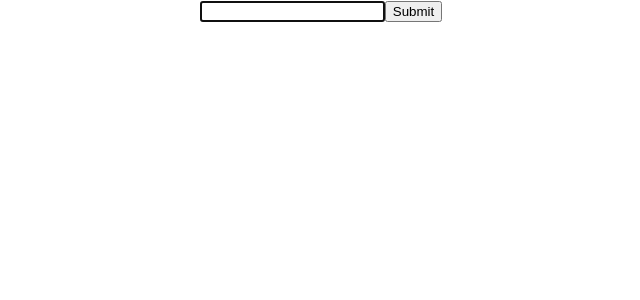
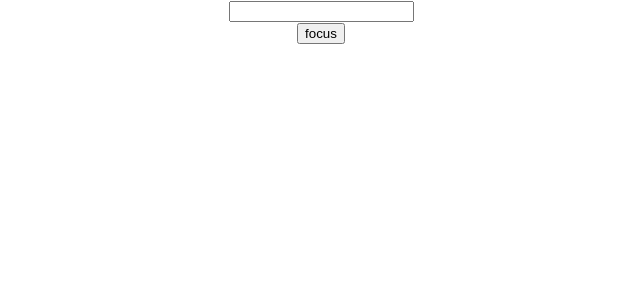
Before and after one commit to Dirus/React-tutorial, a React (Create React App) app in the folder hello-world/: page / in a window 1280 px wide. Shown: the top 300 px of the page, without its empty margins (319-959 px from the left). Built offline with nearby package versions, Linux system fonts and the light colour scheme.

Commit message:
refs with class component

```diff
--- a/hello-world/src/App.js
+++ b/hello-world/src/App.js
@@ -19,6 +19,7 @@
 import PureComp from './components/PureComp';
 import ParentComp from './components/ParentComp';
 import RefsDemo from './RefsDemo';
+import FocusInput from './components/FocusInput';
 function App() {
   return (
     <div className="App">
@@ -47,7 +48,8 @@
       {/* <FragmentDemo></FragmentDemo> */}
       {
         // <ParentComp></ParentComp>
-        <RefsDemo></RefsDemo>
+        // <RefsDemo></RefsDemo>
+        <FocusInput></FocusInput>
       }
     </div>
   );
--- /dev/null
+++ b/hello-world/src/components/FocusInput.js
@@ -0,0 +1,24 @@
+import React, { Component } from 'react'
+import Input from './Input'
+
+class FocusInput extends Component {
+    constructor(props) {
+        super(props)
+        this.componentRef = React.createRef()
+    }
+
+    clickHandler = () => {
+        this.componentRef.current.focusInput()
+    }
+
+    render() {
+        return (
+            <div>
+                <Input ref={this.componentRef}/>
+                <button onClick={this.clickHandler}>focus</button>
+            </div>
+        )
+    }
+}
+
+export default FocusInput
--- /dev/null
+++ b/hello-world/src/components/Input.js
@@ -0,0 +1,23 @@
+import React, { Component } from 'react'
+
+class Input extends Component {
+
+    constructor(props) {
+        super(props)
+        this.inputRef = React.createRef()
+    }
+
+    focusInput() {
+        this.inputRef.current.focus()
+    }
+
+    render() {
+        return (
+            <div>
+                <input type='text' ref={this.inputRef}></input>
+            </div>
+        )
+    }
+}
+
+export default Input
```
